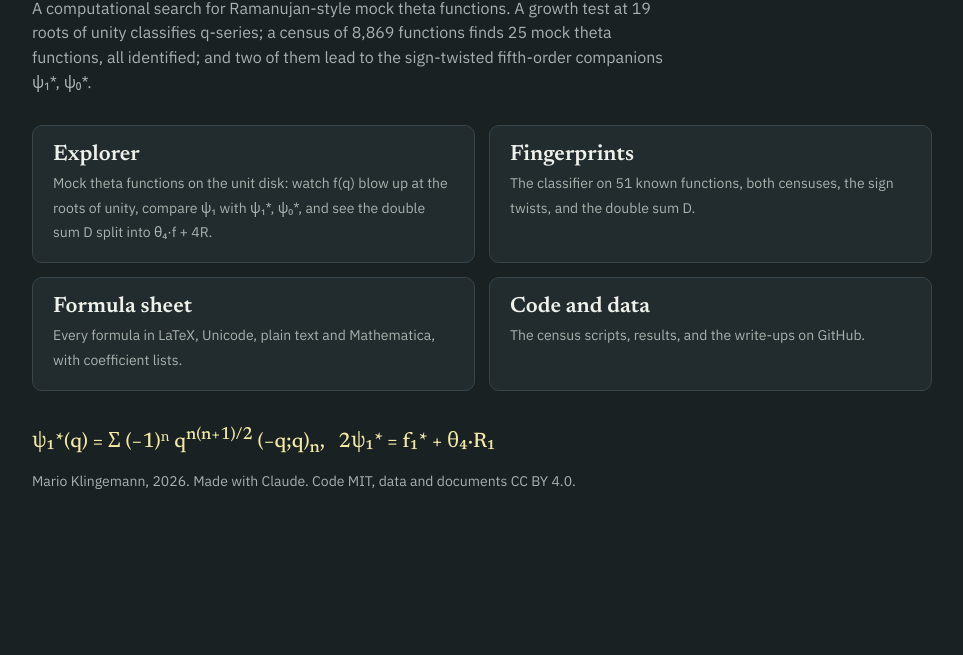
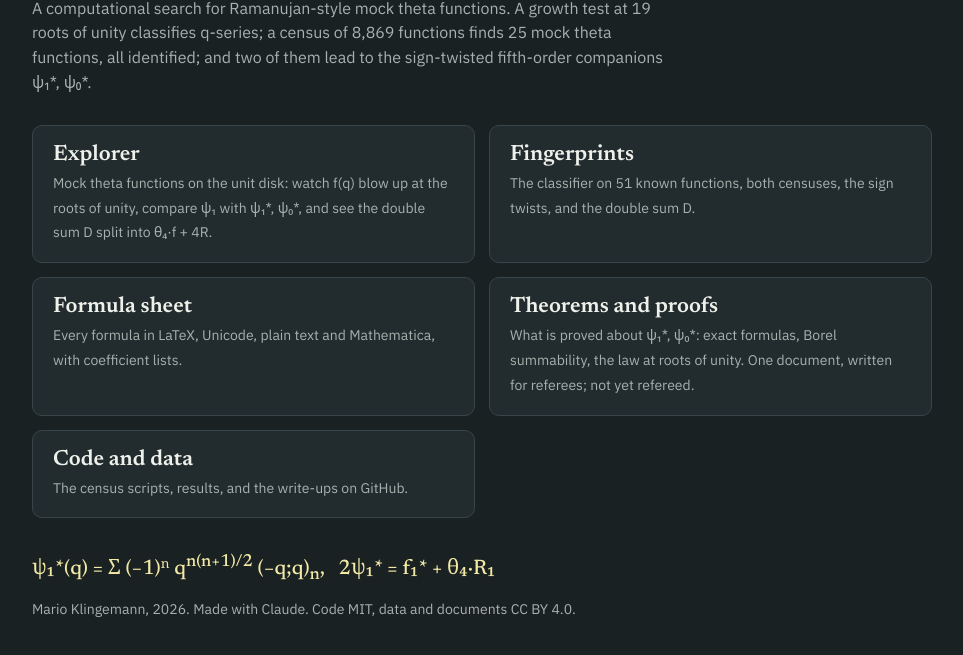
Before and after one commit to Quasimondo/mock-theta-census, a plain HTML site: page docs/index.html in a window 1280 px wide. Shown: the part 145-800 px from the top of the page, without its empty margins (158-1121 px from the left). Drawn offline with Linux system fonts and the light colour scheme.

Commit message:
Consistency pass: landing page, handoff, README
- docs/index.html: card linking the consolidated theorems document
- docs/psi-star-handoff-v21.md: the task list header still said tasks 2-4
  were not started (task 2, the forward laws, was done in v19-v21); pointer
  to docs/psi-star-theorems-v1.md
- README: reproduce line for the consolidated document; two small open
  items (the root e^(2 pi i/3); the correction at roots of unity as a theorem)

Co-Authored-By: Claude Fable 5.2 <noreply@anthropic.com>
Claude-Session: https://claude.ai/code/session_01Sz5KbVr9JE5Xh7Qsbz58uH

```diff
--- a/docs/index.html
+++ b/docs/index.html
@@ -31,6 +31,7 @@ a{color:var(--teal)}
 <a href="explorer-v4.html"><b>Explorer</b><span>Mock theta functions on the unit disk: watch f(q) blow up at the roots of unity, compare ψ₁ with ψ₁*, ψ₀*, and see the double sum D split into θ₄·f + 4R.</span></a>
 <a href="fingerprints-v3.html"><b>Fingerprints</b><span>The classifier on 51 known functions, both censuses, the sign twists, and the double sum D.</span></a>
 <a href="https://github.com/Quasimondo/mock-theta-census/blob/main/docs/formulas.md"><b>Formula sheet</b><span>Every formula in LaTeX, Unicode, plain text and Mathematica, with coefficient lists.</span></a>
+<a href="https://github.com/Quasimondo/mock-theta-census/blob/main/docs/psi-star-theorems-v1.md"><b>Theorems and proofs</b><span>What is proved about ψ₁*, ψ₀*: exact formulas, Borel summability, the law at roots of unity. One document, written for referees; not yet refereed.</span></a>
 <a href="https://github.com/Quasimondo/mock-theta-census"><b>Code and data</b><span>The census scripts, results, and the write-ups on GitHub.</span></a>
 </div>
 <p class="law">ψ₁*(q) = Σ (−1)ⁿ q<sup>n(n+1)/2</sup> (−q;q)<sub>n</sub>, &nbsp; 2ψ₁* = f₁* + θ₄·R₁</p>
```
Also changed, not shown: 2 other files.
